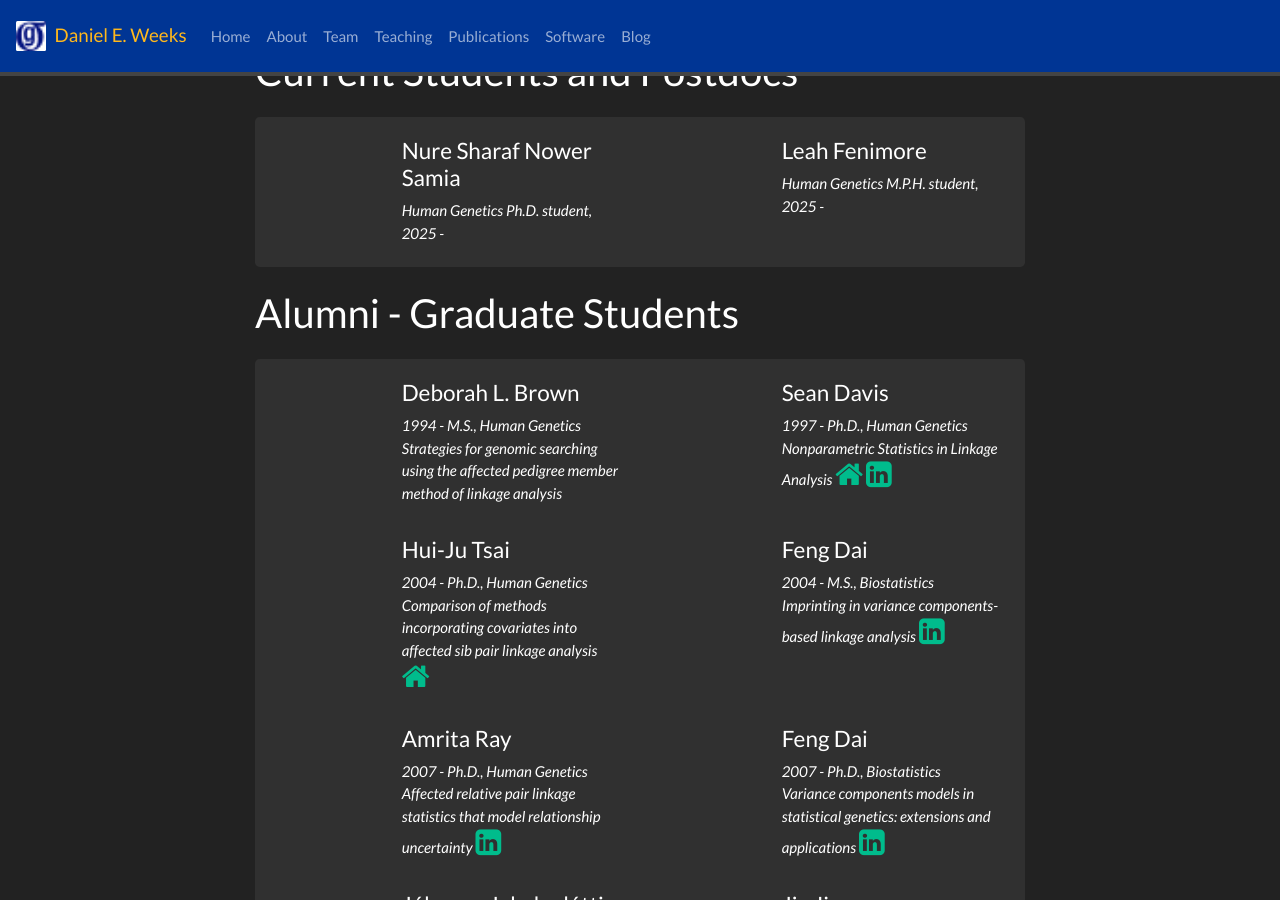
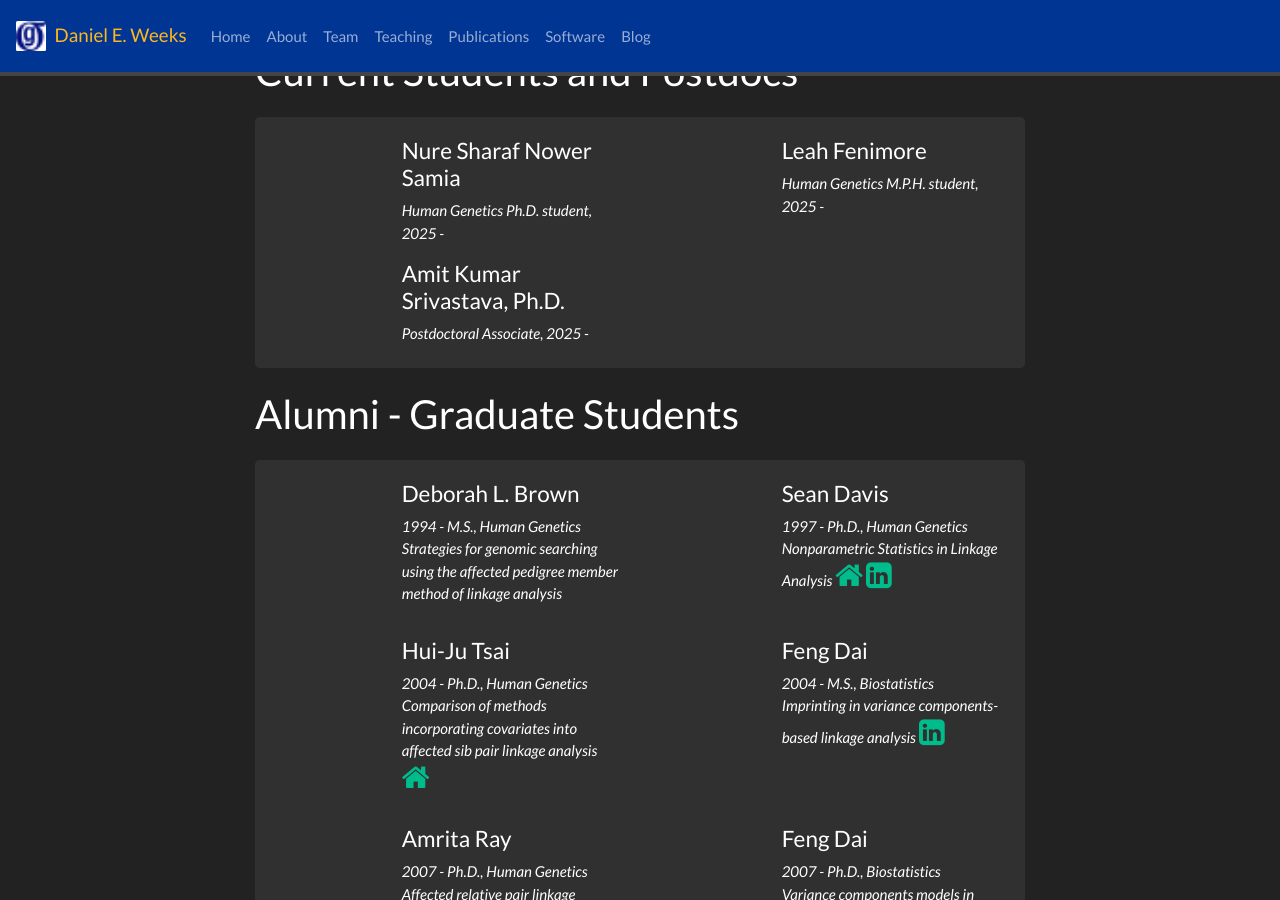
Before and after one commit to DanielEWeeks/Daniel_E_Weeks, a Jekyll site: the page built from _pages/team.md, in a window 1280 px wide and 900 px high, scrolled down 419 px. Built offline with Jekyll 4.4.1, drawn with Linux system fonts in a browser that asks for light colours; nearby versions of some CDN libraries; a style sheet for code colours, icons or effects is not loaded.

Commit message:
Polshing - adding Amit

```diff
--- a/_data/team_members.yml
+++ b/_data/team_members.yml
@@ -11,3 +11,6 @@
 
 - name: Leah Fenimore
   info: Human Genetics M.P.H. student, 2025 -
+
+- name: Amit Kumar Srivastava, Ph.D.
+  info: Postdoctoral Associate, 2025 -
```
